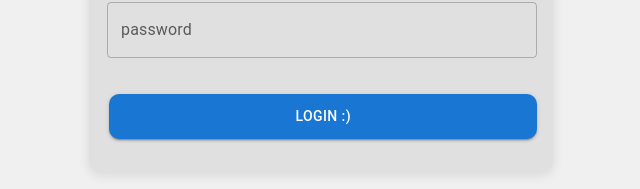
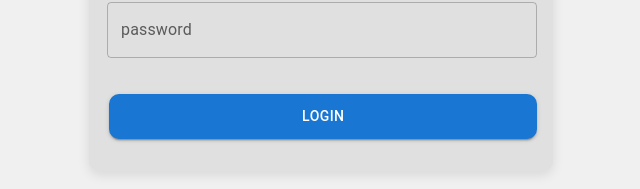
Before and after one commit to LuisAlberto2002/proyecto_software_seguro, a React (Create React App) app: page / in a window 1280 px wide. Shown: the part 434-623 px from the top of the page, without its empty margins (319-959 px from the left). Built offline with nearby package versions, Linux system fonts and the light colour scheme.

Commit message:
actualizacion a main

```diff
--- a/src/assets/pages/Login.jsx
+++ b/src/assets/pages/Login.jsx
@@ -66,7 +66,7 @@ export default function Login() {
         </div>
         <div style={{ marginTop: "20px", marginLeft: "-12px" }}>
           <CustomButton
-            text="Login :)"
+            text="Login"
             onClick={handleLogin}
             variant="contained"
             color="primary"
```
